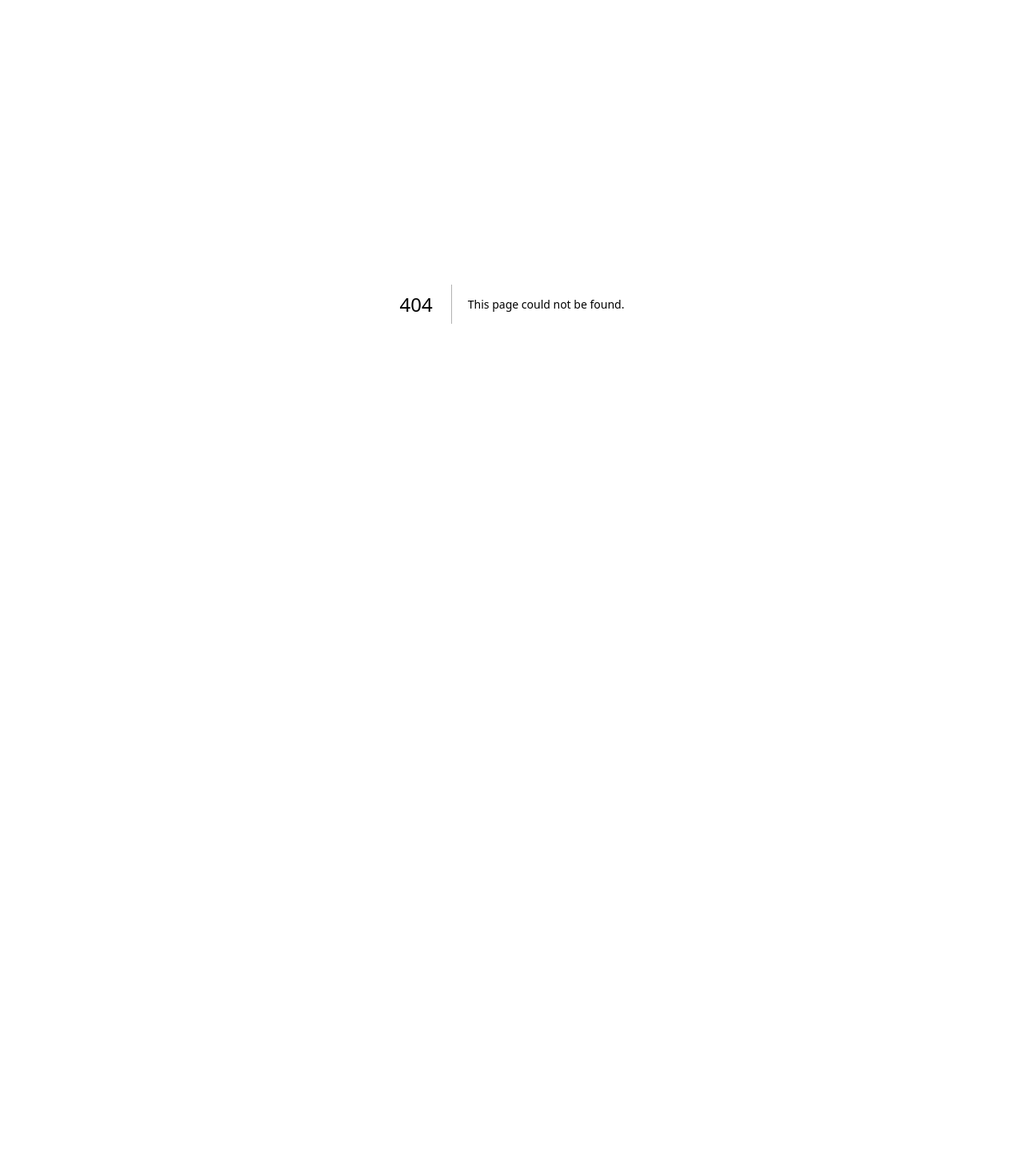
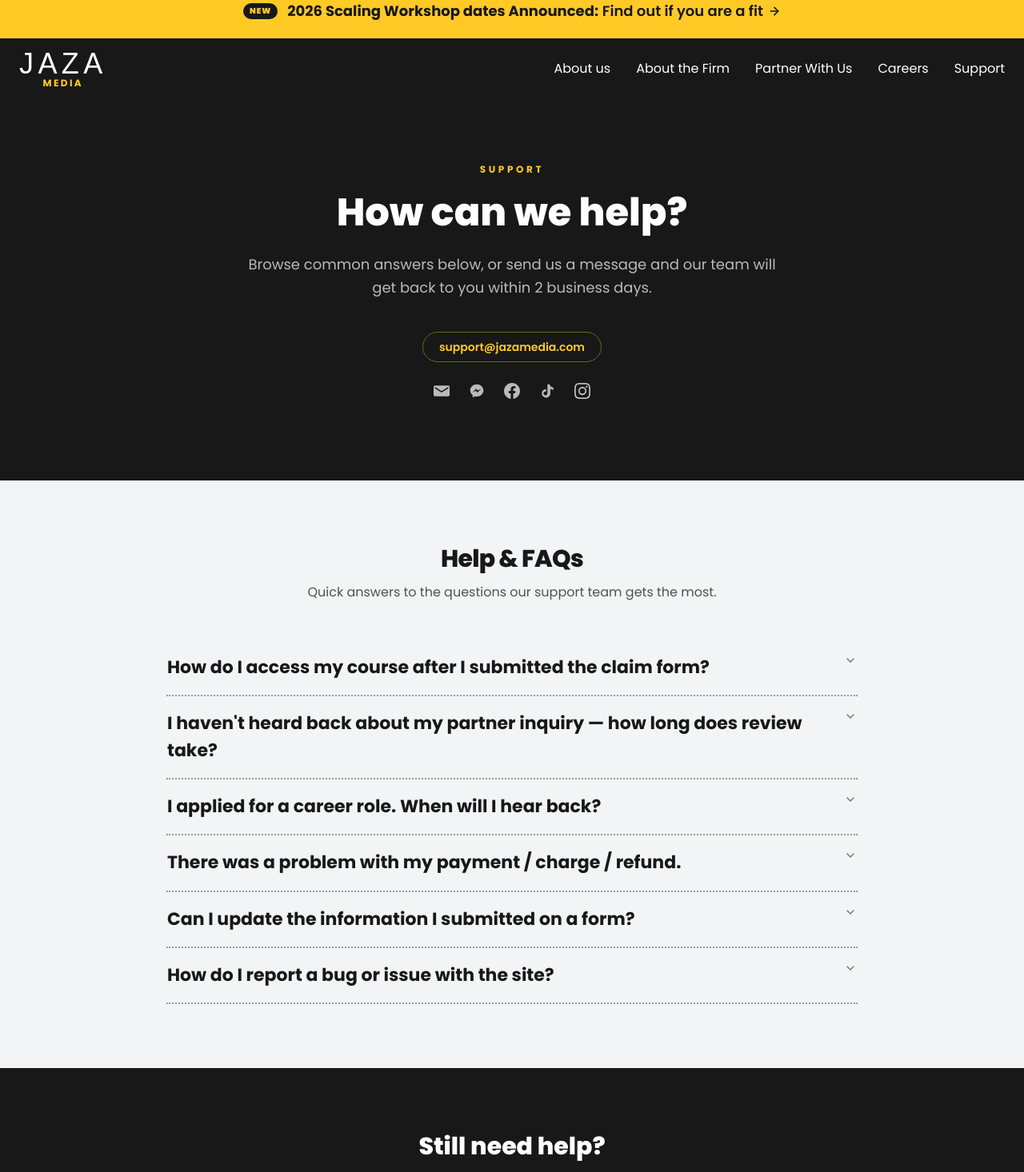
Before and after one commit to JAZA-Group-OS/jaza-media-site, a Next.js app: page /support in a window 1280 px wide. Before the commit this address had no page. Shown: the part 20-1486 px from the top of the page at 80% size. Before the commit the page ends 800 px from the top, so only its background shows below. Built offline with nearby package versions, Linux system fonts and the light colour scheme; a web font is replaced by a local one.

Commit message:
feat(support): add /support route composing hero, faqs, contact

```diff
--- /dev/null
+++ b/app/support/page.tsx
@@ -0,0 +1,29 @@
+import { AnnouncementBanner } from "@/components/announcement-banner";
+import { CopyrightBar } from "@/components/copyright-bar";
+import { Footer } from "@/components/footer";
+import { Navbar } from "@/components/navbar";
+import { SupportContactCard } from "@/components/support-contact-card";
+import { SupportFaqs } from "@/components/support-faqs";
+import { SupportHero } from "@/components/support-hero";
+
+export const metadata = {
+  title: "Support — JAZA Media",
+  description:
+    "Get help with your JAZA Media course, partnership inquiry, application, or billing. Browse FAQs or send us a message.",
+};
+
+export default function SupportPage() {
+  return (
+    <>
+      <AnnouncementBanner />
+      <Navbar />
+      <main>
+        <SupportHero />
+        <SupportFaqs />
+        <SupportContactCard />
+      </main>
+      <Footer />
+      <CopyrightBar />
+    </>
+  );
+}
```
